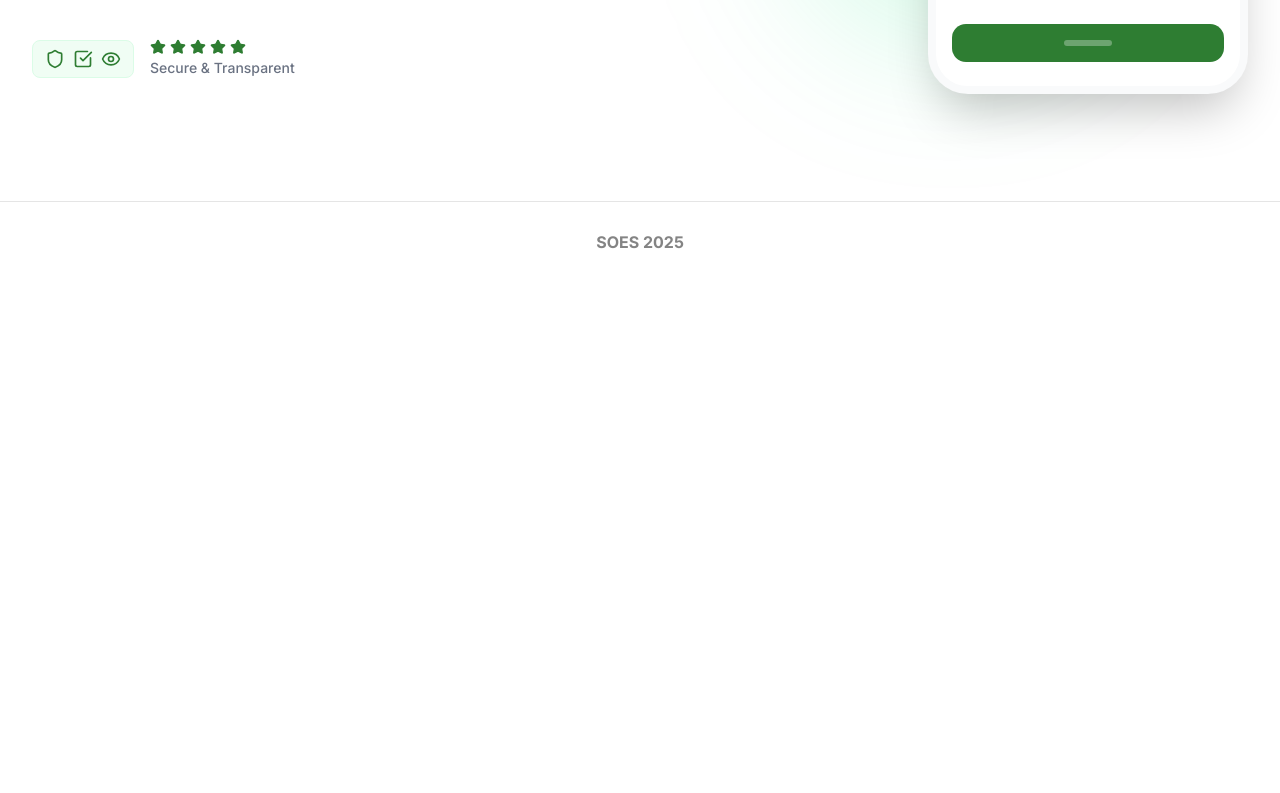
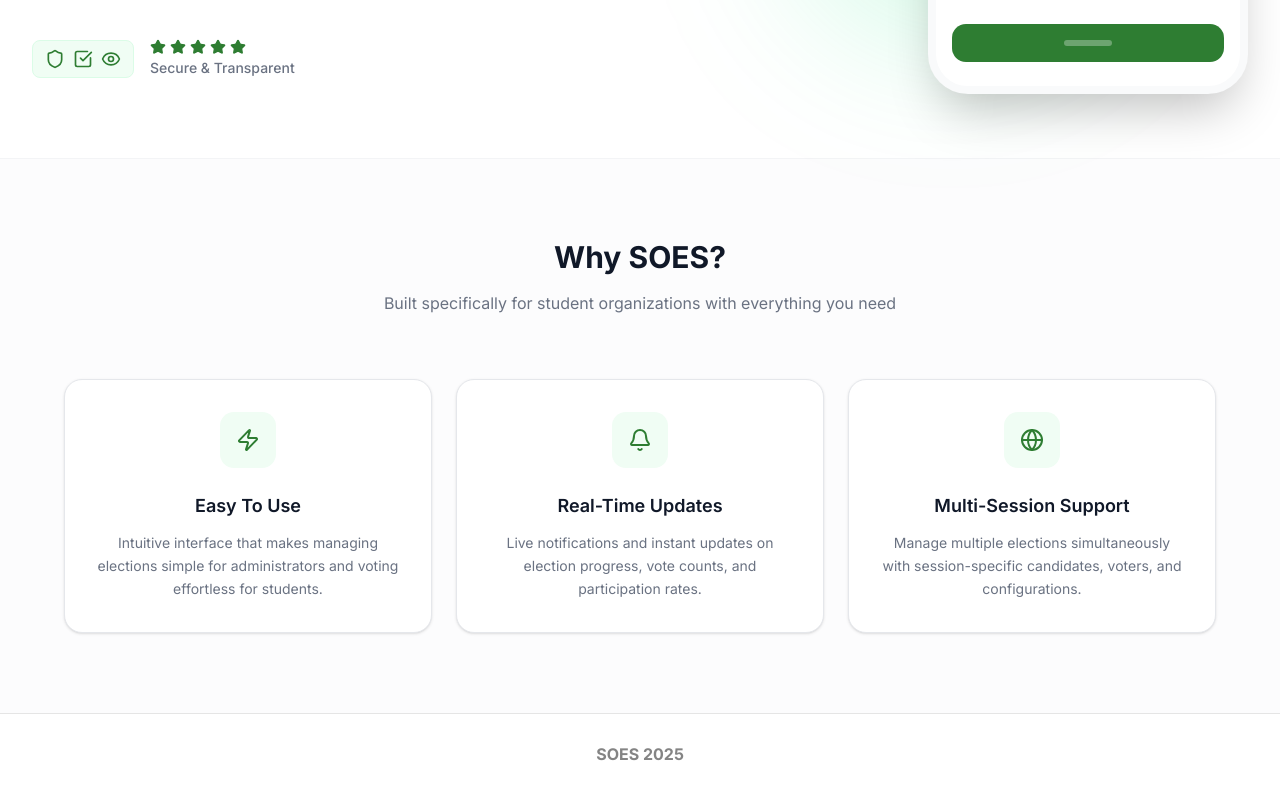
Before and after one commit to Shinkrbs/agora, a Next.js app: page / in a window 1280 px wide. Shown: the part 519-1312 px from the top of the page. Before the commit the page ends 800 px from the top, so only its background shows below. Built offline with nearby package versions, Linux system fonts and the light colour scheme.

Commit message:
feat: added "Why SOES?" section
Detailing the benefits of SOES

```diff
--- a/app/(landing)/page.tsx
+++ b/app/(landing)/page.tsx
@@ -1,9 +1,11 @@
 import { Button } from "@/components/ui/button";
-import { Shield, CheckSquare, Eye, Star } from "lucide-react";
+import { Shield, CheckSquare, Eye, Star, Zap, Bell, Globe } from "lucide-react";
 
 export default function LandingPage() {
   return (
-    <div className="container mx-auto px-4 sm:px-8 pt-16 pb-16 lg:pt-32">
+    <div className="flex flex-col w-full">
+      {/* ================= HERO SECTION ================= */}
+      <section className="container mx-auto px-4 sm:px-8 pt-16 pb-16 lg:pt-32">
         <div className="grid grid-cols-1 gap-12 lg:grid-cols-2 lg:gap-8 items-center">
 
           {/* Left Content Column */}
@@ -45,13 +47,9 @@ export default function LandingPage() {
 
           {/* Right Content Column - CSS Phone Mockup */}
           <div className="relative flex justify-center lg:justify-end">
-          {/* Green Glow Background Effect */}
             <div className="absolute top-1/2 left-1/2 -translate-x-1/2 -translate-y-1/2 w-[300px] h-[300px] bg-green-400/20 blur-[80px] rounded-full pointer-events-none"></div>
 
-          {/* Phone Hardware */}
             <div className="relative w-full max-w-[320px] bg-white dark:bg-gray-50 border-[8px] border-gray-50 dark:border-gray-200 rounded-[2.5rem] shadow-2xl p-4 overflow-hidden">
-
-            {/* Phone Screen Header */}
               <div className="flex justify-between items-center mb-6 pt-2">
                 <div className="w-8 h-8 rounded bg-[#2e7d32]/10 flex items-center justify-center">
                   <div className="w-4 h-4 bg-[#2e7d32] rounded-sm transform rotate-45"></div>
@@ -59,9 +57,7 @@ export default function LandingPage() {
                 <div className="w-8 h-8 rounded-lg bg-gray-100 dark:bg-gray-200"></div>
               </div>
 
-            {/* Phone Screen List Items */}
               <div className="space-y-4">
-              {/* Inactive Item */}
                 <div className="border border-gray-100 p-3 rounded-xl flex gap-3 items-center shadow-sm">
                   <div className="w-10 h-10 bg-green-50 rounded-lg"></div>
                   <div className="space-y-2 flex-1">
@@ -70,7 +66,6 @@ export default function LandingPage() {
                   </div>
                 </div>
 
-              {/* Active Item (Green) */}
                 <div className="border border-[#2e7d32]/20 bg-green-50/50 p-3 rounded-xl flex gap-3 items-center shadow-sm">
                   <div className="w-10 h-10 bg-[#2e7d32] rounded-lg flex items-center justify-center">
                     <CheckSquare className="h-5 w-5 text-white" />
@@ -81,7 +76,6 @@ export default function LandingPage() {
                   </div>
                 </div>
 
-              {/* Inactive Item */}
                 <div className="border border-gray-100 p-3 rounded-xl flex gap-3 items-center shadow-sm">
                   <div className="w-10 h-10 bg-gray-50 rounded-lg"></div>
                   <div className="space-y-2 flex-1">
@@ -91,17 +85,75 @@ export default function LandingPage() {
                 </div>
               </div>
 
-            {/* Phone Screen Bottom Button */}
               <div className="mt-8 mb-2">
                 <div className="w-full py-4 bg-[#2e7d32] rounded-xl flex justify-center">
                   <div className="w-12 h-1.5 bg-white/30 rounded-full"></div>
                 </div>
               </div>
+            </div>
+          </div>
+        </div>
+      </section>
 
+      {/* ================= WHY SOES SECTION ================= */}
+      <section className="w-full bg-gray-50/50 dark:bg-gray-900/10 py-20 border-t border-gray-100 dark:border-gray-800">
+        <div className="container mx-auto px-4 sm:px-8">
+
+          {/* Section Header */}
+          <div className="text-center mb-16">
+            <h2 className="text-2xl sm:text-3xl font-bold text-gray-900 dark:text-white">
+              Why SOES?
+            </h2>
+            <p className="mt-4 text-gray-500 dark:text-gray-400 text-sm sm:text-base max-w-2xl mx-auto">
+              Built specifically for student organizations with everything you need
+            </p>
           </div>
+
+          {/* Features Grid */}
+          <div className="grid grid-cols-1 md:grid-cols-3 gap-6 max-w-6xl mx-auto">
+
+            {/* Card 1: Easy To Use */}
+            <div className="bg-white dark:bg-gray-950 border border-gray-200 dark:border-gray-800 rounded-2xl p-8 text-center shadow-sm hover:shadow-md transition-shadow">
+              <div className="mx-auto flex h-14 w-14 items-center justify-center rounded-xl bg-green-50 dark:bg-[#2e7d32]/20 mb-6">
+                <Zap className="h-6 w-6 text-[#2e7d32]" />
+              </div>
+              <h3 className="text-lg font-semibold text-gray-900 dark:text-white mb-3">
+                Easy To Use
+              </h3>
+              <p className="text-gray-500 dark:text-gray-400 text-sm leading-relaxed">
+                Intuitive interface that makes managing elections simple for administrators and voting effortless for students.
+              </p>
+            </div>
+
+            {/* Card 2: Real-Time Updates */}
+            <div className="bg-white dark:bg-gray-950 border border-gray-200 dark:border-gray-800 rounded-2xl p-8 text-center shadow-sm hover:shadow-md transition-shadow">
+              <div className="mx-auto flex h-14 w-14 items-center justify-center rounded-xl bg-green-50 dark:bg-[#2e7d32]/20 mb-6">
+                <Bell className="h-6 w-6 text-[#2e7d32]" />
+              </div>
+              <h3 className="text-lg font-semibold text-gray-900 dark:text-white mb-3">
+                Real-Time Updates
+              </h3>
+              <p className="text-gray-500 dark:text-gray-400 text-sm leading-relaxed">
+                Live notifications and instant updates on election progress, vote counts, and participation rates.
+              </p>
+            </div>
+
+            {/* Card 3: Multi-Session Support */}
+            <div className="bg-white dark:bg-gray-950 border border-gray-200 dark:border-gray-800 rounded-2xl p-8 text-center shadow-sm hover:shadow-md transition-shadow">
+              <div className="mx-auto flex h-14 w-14 items-center justify-center rounded-xl bg-green-50 dark:bg-[#2e7d32]/20 mb-6">
+                <Globe className="h-6 w-6 text-[#2e7d32]" />
+              </div>
+              <h3 className="text-lg font-semibold text-gray-900 dark:text-white mb-3">
+                Multi-Session Support
+              </h3>
+              <p className="text-gray-500 dark:text-gray-400 text-sm leading-relaxed">
+                Manage multiple elections simultaneously with session-specific candidates, voters, and configurations.
+              </p>
             </div>
 
           </div>
         </div>
+      </section>
+    </div>
   );
 }
```
Lines whose indentation alone changed are shown as unchanged.
